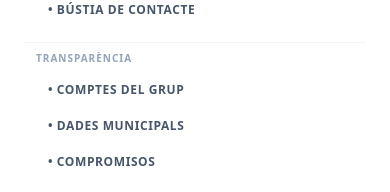
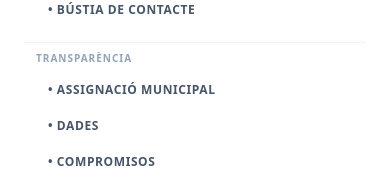
Before and after one commit to aliancacatalanacps/web-app, a Next.js app: page / in a window 390 px wide. Both pictures are taken after a click on the button 354 px from the left and 40 px from the top of the page. Shown: the part 366-558 px from the top of the page. Built offline with nearby package versions, Linux system fonts and the light colour scheme; no server answers; the database is empty.

Commit message:
Rename dropdown submenus in transparency block to Assignació municipal, Dades, and Compromisos

```diff
--- a/components/public/Header.tsx
+++ b/components/public/Header.tsx
@@ -141,19 +141,19 @@ export default function Header({ config = {} }: { config?: Record<string, string
                   href="/transparencia"
                   className="block px-4 py-2.5 text-[11px] font-bold uppercase tracking-wider text-neutral-700 hover:bg-neutral-50 hover:text-primary"
                 >
-                  Comptes del grup
+                  Assignació municipal
                 </Link>
                 <Link
                   href="/dades"
                   className="block px-4 py-2.5 text-[11px] font-bold uppercase tracking-wider text-neutral-700 hover:bg-neutral-50 hover:text-primary"
                 >
-                  Dades Municipals
+                  Dades
                 </Link>
                 <Link
                   href="/compromisos"
                   className="block px-4 py-2.5 text-[11px] font-bold uppercase tracking-wider text-neutral-700 hover:bg-neutral-50 hover:text-primary"
                 >
-                  Compromisos electorals
+                  Compromisos
                 </Link>
               </div>
             </div>
@@ -279,7 +279,7 @@ export default function Header({ config = {} }: { config?: Record<string, string
                 pathname === '/transparencia' ? 'text-primary' : 'text-neutral-600'
               }`}
             >
-              • Comptes del grup
+              • Assignació municipal
             </Link>
             <Link
               href="/dades"
@@ -288,7 +288,7 @@ export default function Header({ config = {} }: { config?: Record<string, string
                 pathname === '/dades' ? 'text-primary' : 'text-neutral-600'
               }`}
             >
-              • Dades municipals
+              • Dades
             </Link>
             <Link
               href="/compromisos"
```
